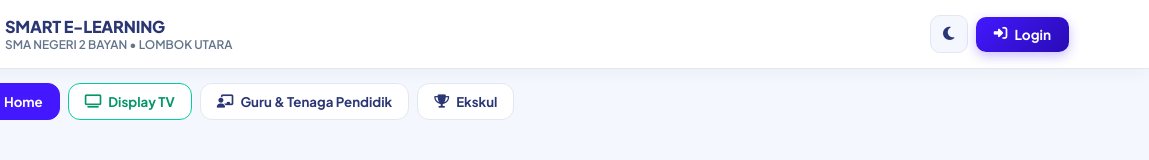
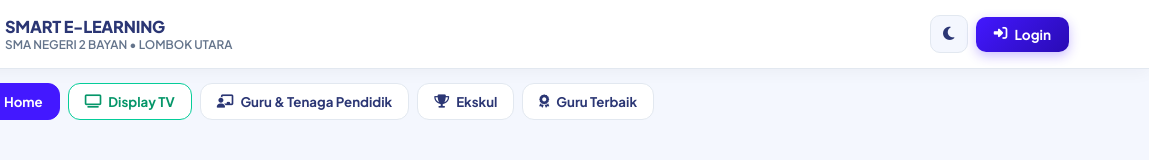
Before and after one commit to ahmadci4/SMAN2BAYAN, a plain HTML site: page index.html in a window 1280 px wide. Shown: the full height of the page, 131-1280 px from the left. Drawn offline with Linux system fonts and the light colour scheme; some packages are replaced by stand-ins of ours; no server answers; a script that the page names is missing.

Commit message:
Update index.html

```diff
--- a/index.html
+++ b/index.html
@@ -559,6 +559,9 @@
             <a id="nav-kartu" href="kartu-siswa.html" class="menu-pill" style="display: none;">
                 <i class="fa-solid fa-id-card"></i> Kartu Pelajar QR
             </a>
+            <button id="nav-guru-favorit" class="menu-pill" onclick="renderGuruFavorit()">
+                <i class="fa-solid fa-award"></i> Guru Terbaik
+            </button>
             <a id="nav-pilketos" href="pilketos.html" class="menu-pill" style="display: none;">
                 <i class="fa-solid fa-check-to-slot"></i> Pilketos
             </a>
```
